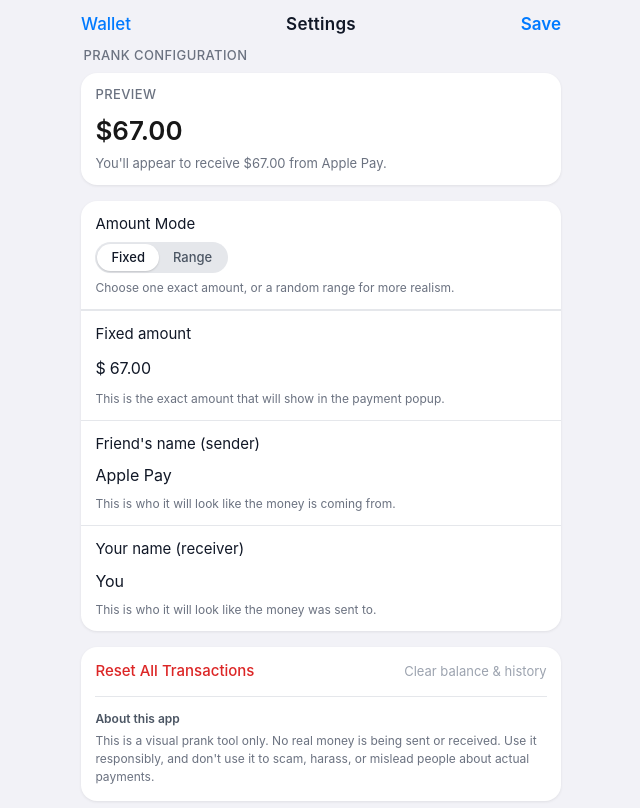
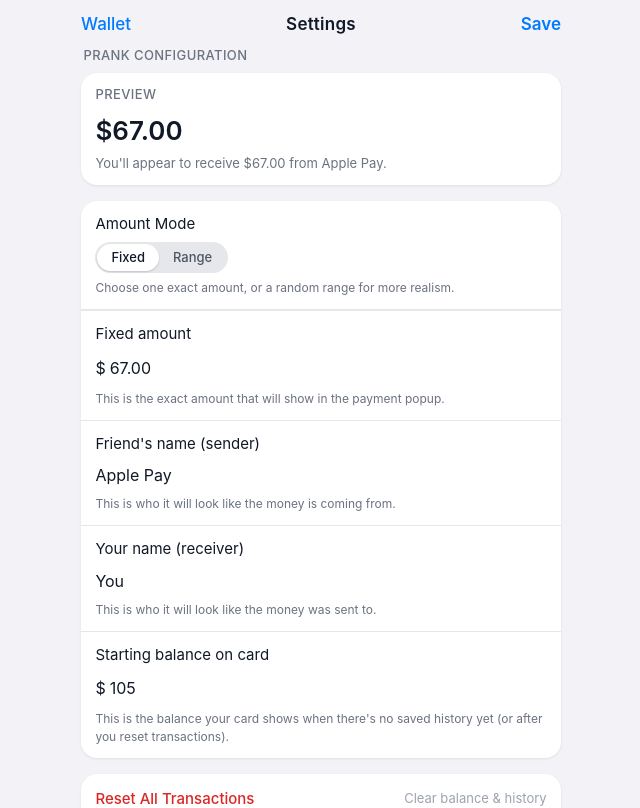
Before and after one commit to salad-vr/applepayprank, a Next.js app: page /info in a window 1280 px wide. Shown: the top 808 px of the page, without its empty margins (319-959 px from the left). Built offline with nearby package versions, Linux system fonts and the light colour scheme.

Commit message:
Update page.tsx

```diff
--- a/app/info/page.tsx
+++ b/app/info/page.tsx
@@ -13,8 +13,9 @@
   friendName: "Apple Pay",
   amountMode: "fixed",
   fixedAmount: 67.0,
-  minAmount: 15,
-  maxAmount: 85,
+  minAmount: 10,
+  maxAmount: 50,
+  startingBalance: 105,
 };
 
 export default function InfoPage() {
@@ -25,8 +26,9 @@
   const [friendName, setFriendName] = useState(DEFAULT_CONFIG.friendName);
   const [amountMode, setAmountMode] = useState<PrankConfig["amountMode"]>("fixed");
   const [fixedAmount, setFixedAmount] = useState("67.00");
-  const [minAmount, setMinAmount] = useState("15");
-  const [maxAmount, setMaxAmount] = useState("85");
+  const [minAmount, setMinAmount] = useState("10");
+  const [maxAmount, setMaxAmount] = useState("50");
+  const [startingBalance, setStartingBalance] = useState("105");
 
   const [saving, setSaving] = useState(false);
   const [resetMessage, setResetMessage] = useState<string | null>(null);
@@ -59,13 +61,19 @@
       if (typeof parsed.minAmount === "number") {
         setMinAmount(parsed.minAmount.toString());
       } else {
-        setMinAmount((DEFAULT_CONFIG.minAmount ?? 15).toString());
+        setMinAmount((DEFAULT_CONFIG.minAmount ?? 10).toString());
       }
 
       if (typeof parsed.maxAmount === "number") {
         setMaxAmount(parsed.maxAmount.toString());
       } else {
-        setMaxAmount((DEFAULT_CONFIG.maxAmount ?? 85).toString());
+        setMaxAmount((DEFAULT_CONFIG.maxAmount ?? 50).toString());
+      }
+
+      if (typeof parsed.startingBalance === "number") {
+        setStartingBalance(parsed.startingBalance.toString());
+      } else if (typeof DEFAULT_CONFIG.startingBalance === "number") {
+        setStartingBalance(DEFAULT_CONFIG.startingBalance.toString());
       }
     } catch (err) {
       console.warn("[info] failed to load config", err);
@@ -81,6 +89,7 @@
     const fixed = parseFloat(fixedAmount || "0") || 0;
     const min = parseFloat(minAmount || "0") || 0;
     const max = parseFloat(maxAmount || "0") || 0;
+    const starting = parseFloat(startingBalance || "0") || 0;
 
     const config: PrankConfig = {
       pranksterName: normalizedPrankster,
@@ -89,6 +98,7 @@
       fixedAmount: fixed,
       minAmount: min,
       maxAmount: max,
+      startingBalance: starting,
     };
 
     if (typeof window !== "undefined") {
@@ -122,15 +132,15 @@
   const previewAmount =
     amountMode === "fixed"
       ? fixedAmount || "0.00"
-      : `${minAmount || "15"}–${maxAmount || "85"}`;
+      : `${minAmount || "10"}–${maxAmount || "50"}`;
 
   const previewLine =
     amountMode === "fixed"
       ? `You'll appear to receive $${fixedAmount || "0.00"} from ${
           friendName.trim() || DEFAULT_CONFIG.friendName
         }.`
-      : `You'll appear to receive a random amount between $${minAmount || "15"} and $${
-          maxAmount || "85"
+      : `You'll appear to receive a random amount between $${minAmount || "10"} and $${
+          maxAmount || "50"
         } from ${friendName.trim() || DEFAULT_CONFIG.friendName}.`;
 
   return (
@@ -244,6 +254,7 @@
               fontSize: 26,
               fontWeight: 600,
               marginBottom: 4,
+              color: "#111827", // darker, more readable
             }}
           >
             {amountMode === "fixed" ? `$${previewAmount}` : `$${previewAmount}`}
@@ -461,7 +472,7 @@
                     inputMode="decimal"
                     value={minAmount}
                     onChange={(e) => setMinAmount(e.target.value)}
-                    placeholder="15"
+                    placeholder="10"
                     style={{
                       border: "none",
                       outline: "none",
@@ -507,7 +518,7 @@
                     inputMode="decimal"
                     value={maxAmount}
                     onChange={(e) => setMaxAmount(e.target.value)}
-                    placeholder="85"
+                    placeholder="50"
                     style={{
                       border: "none",
                       outline: "none",
@@ -615,6 +626,67 @@
               This is who it will look like the money was sent to.
             </div>
           </div>
+
+          {/* Starting balance */}
+          <div
+            style={{
+              padding: "0.75rem 0.9rem",
+              borderTop: "1px solid #e5e7eb",
+              display: "flex",
+              flexDirection: "column",
+              gap: 6,
+            }}
+          >
+            <div
+              style={{
+                fontSize: 15,
+                color: "#111827",
+              }}
+            >
+              Starting balance on card
+            </div>
+            <div
+              style={{
+                display: "flex",
+                alignItems: "center",
+              }}
+            >
+              <span
+                style={{
+                  fontSize: 16,
+                  marginRight: 4,
+                  color: "#111827",
+                }}
+              >
+                $
+              </span>
+              <input
+                type="text"
+                inputMode="decimal"
+                value={startingBalance}
+                onChange={(e) => setStartingBalance(e.target.value)}
+                placeholder="105"
+                style={{
+                  border: "none",
+                  outline: "none",
+                  fontSize: 16,
+                  padding: "4px 0",
+                  background: "transparent",
+                  color: "#111827",
+                  flex: 1,
+                }}
+              />
+            </div>
+            <div
+              style={{
+                fontSize: 12,
+                color: "#6b7280",
+              }}
+            >
+              This is the balance your card shows when there&apos;s no saved history
+              yet (or after you reset transactions).
+            </div>
+          </div>
         </section>
 
         {/* Reset & disclaimer */}
```
